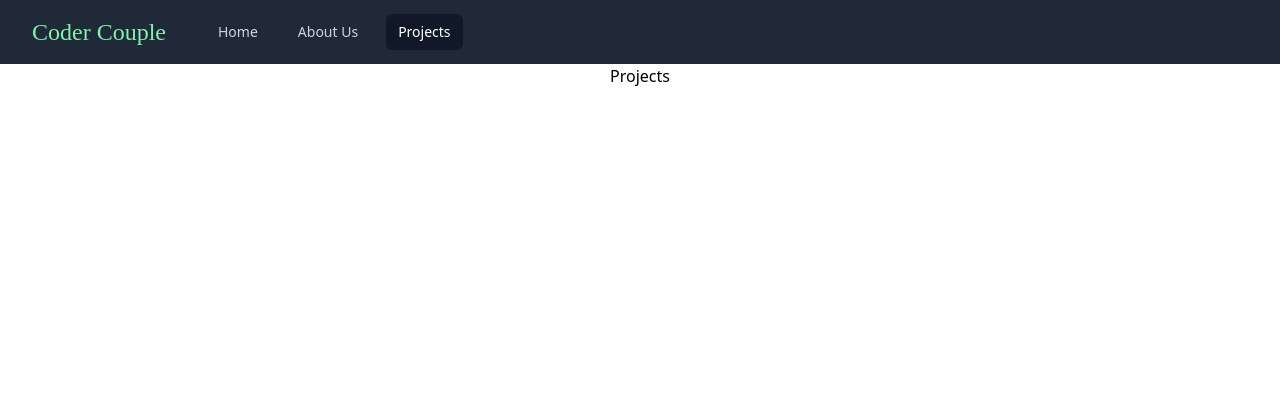
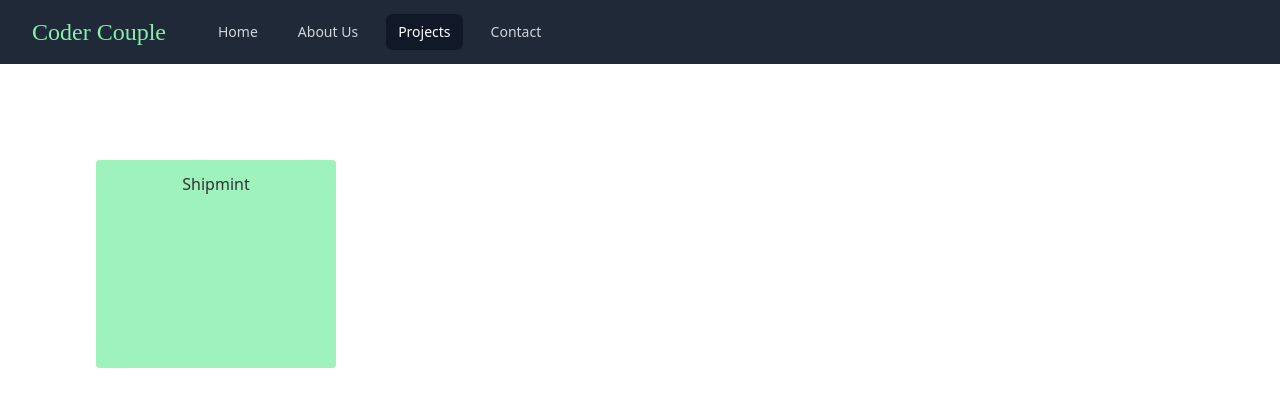
Before and after one commit to coder-couple/coder-couple.github.io, a React (Create React App) app: page /projects in a window 1280 px wide. Shown: the top 406 px of the page. Built offline with nearby package versions, Linux system fonts and the light colour scheme; a web font is replaced by a local one.

Commit message:
added new projects folder

```diff
--- a/src/App.tsx
+++ b/src/App.tsx
@@ -1,7 +1,8 @@
 import { BrowserRouter as Router, Switch, Route } from 'react-router-dom';
 import './App.css';
-import Contact from './components/contact';
-import Navigation from './components/navigation';
+import Contact from './Components/Contact';
+import Navigation from './Components/Navigation';
+import Projects from './Components/Projects';
 
 function App() {
   return (
@@ -13,7 +14,7 @@ function App() {
             Home
           </Route>
           <Route path="/about">About Us</Route>
-          <Route path="/projects">Projects</Route>
+          <Route path="/projects"><Projects/></Route>
           <Route path="/contact">
             <Contact />
           </Route>
--- /dev/null
+++ b/src/components/Projects/Projects.tsx
@@ -0,0 +1,17 @@
+import React from 'react';
+import './Projects.css';
+
+const Projects = () => (
+    <div className="flex p-24">
+        <div className="group w-60 bg-green h-52 opacity-80 text-center rounded p-3">
+            <div className="block group-hover:hidden">
+                Shipmint
+            </div>
+            <div className="hidden group-hover:block">
+                Created a platform to enable administrators and clients to share data and analysis for shipping costs.  Converted manual excel pivot tables into automated processing using NodeJS and React.
+            </div>
+        </div>
+    </div>
+)
+
+export default Projects;
--- /dev/null
+++ b/src/components/Projects/index.tsx
@@ -0,0 +1,3 @@
+import Projects from './Projects';
+
+export default Projects;
--- a/src/components/navigation/Navigation.tsx
+++ b/src/components/navigation/Navigation.tsx
@@ -15,6 +15,7 @@ const Navigation = () => (
               <NavigationLink to="/">Home</NavigationLink>
               <NavigationLink to="/about">About Us</NavigationLink>
               <NavigationLink to="/projects">Projects</NavigationLink>
+              <NavigationLink to="/contact">Contact</NavigationLink>
             </div>
           </div>
         </div>
--- a/tailwind.config.js
+++ b/tailwind.config.js
@@ -18,6 +18,7 @@ module.exports = {
   variants: {
     extend: {
       opacity: ['disabled'],
+      display: ['hover', 'focus', 'group-hover'],
     },
   },
   plugins: [],
```
Also changed, not shown: src/components/Projects/Projects.css (added).
